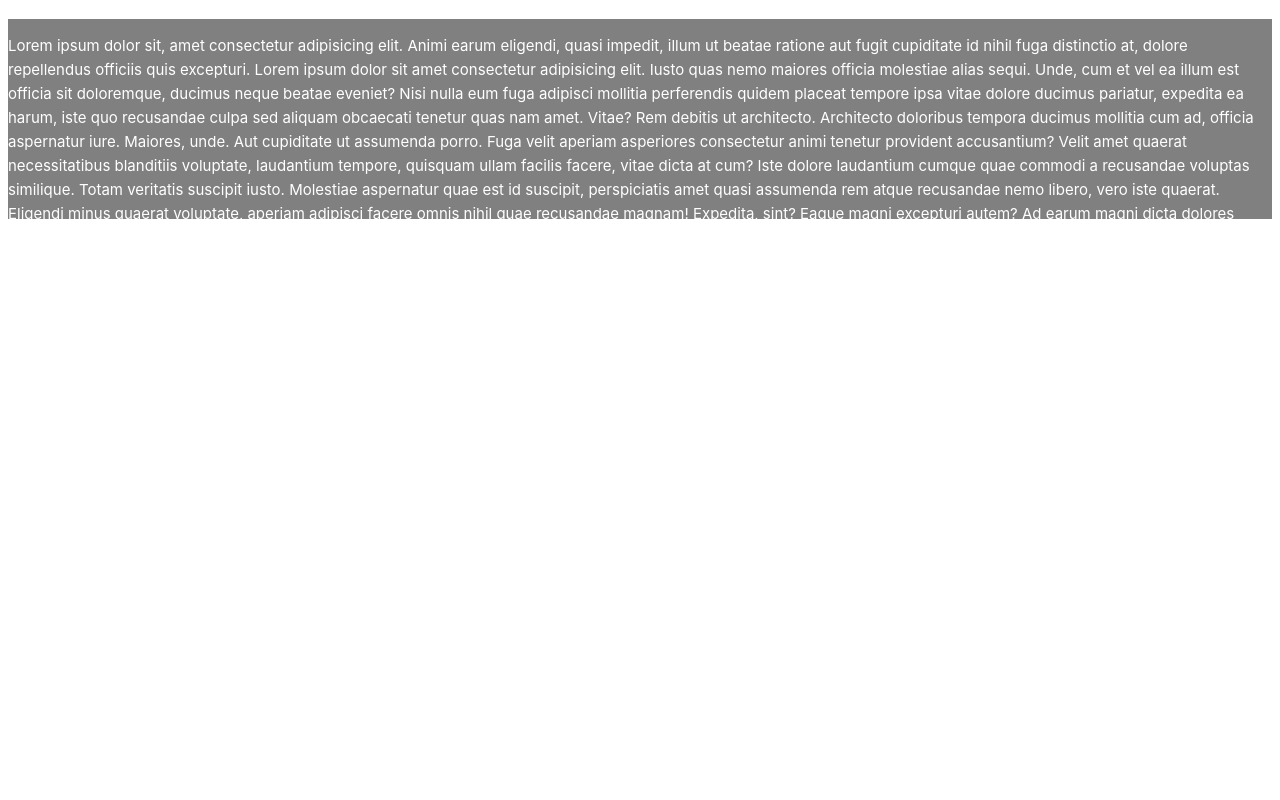
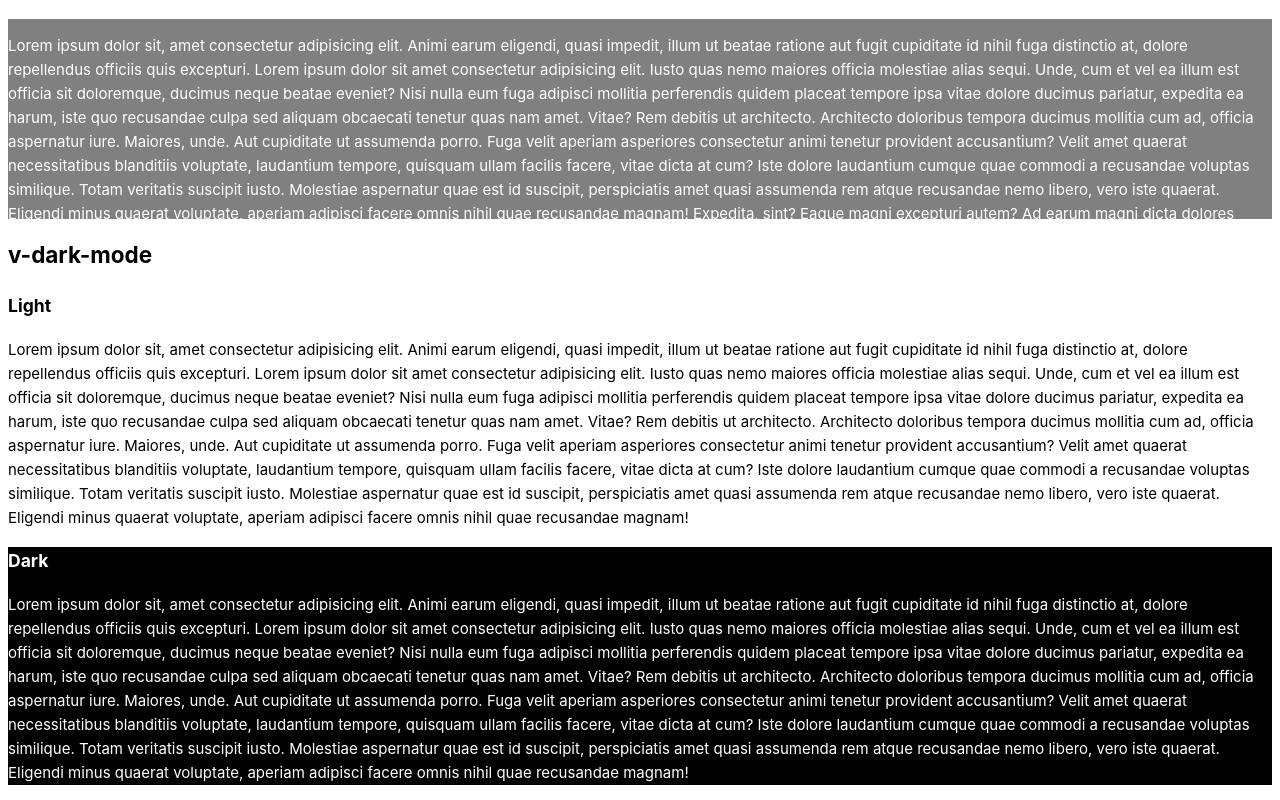
Before and after one commit to dot357/vue-directives, a Vue app: page / in a window 1280 px wide. Shown: the part 1877-2677 px from the top of the page. Before the commit the page ends 2104 px from the top, so only its background shows below. Built offline with nearby package versions, Linux system fonts and the light colour scheme; the HTML template or start-up script is replaced by a standard one.

Commit message:
feat(v-dark-mode)

```diff
--- a/src/App.vue
+++ b/src/App.vue
@@ -181,6 +181,54 @@ const scrollEvents = {
         </p>
       </div>
     </section>
+
+    <section class="dark-mode-section">
+      <h2>v-dark-mode</h2>
+      <div>
+        <div>
+          <h3>Light</h3>
+          <p>
+            Lorem ipsum dolor sit, amet consectetur adipisicing elit. Animi earum eligendi, quasi
+            impedit, illum ut beatae ratione aut fugit cupiditate id nihil fuga distinctio at,
+            dolore repellendus officiis quis excepturi. Lorem ipsum dolor sit amet consectetur
+            adipisicing elit. Iusto quas nemo maiores officia molestiae alias sequi. Unde, cum et
+            vel ea illum est officia sit doloremque, ducimus neque beatae eveniet? Nisi nulla eum
+            fuga adipisci mollitia perferendis quidem placeat tempore ipsa vitae dolore ducimus
+            pariatur, expedita ea harum, iste quo recusandae culpa sed aliquam obcaecati tenetur
+            quas nam amet. Vitae? Rem debitis ut architecto. Architecto doloribus tempora ducimus
+            mollitia cum ad, officia aspernatur iure. Maiores, unde. Aut cupiditate ut assumenda
+            porro. Fuga velit aperiam asperiores consectetur animi tenetur provident accusantium?
+            Velit amet quaerat necessitatibus blanditiis voluptate, laudantium tempore, quisquam
+            ullam facilis facere, vitae dicta at cum? Iste dolore laudantium cumque quae commodi a
+            recusandae voluptas similique. Totam veritatis suscipit iusto. Molestiae aspernatur quae
+            est id suscipit, perspiciatis amet quasi assumenda rem atque recusandae nemo libero,
+            vero iste quaerat. Eligendi minus quaerat voluptate, aperiam adipisci facere omnis nihil
+            quae recusandae magnam!
+          </p>
+        </div>
+        <div v-dark-mode>
+          <h3>Dark</h3>
+          <p>
+            Lorem ipsum dolor sit, amet consectetur adipisicing elit. Animi earum eligendi, quasi
+            impedit, illum ut beatae ratione aut fugit cupiditate id nihil fuga distinctio at,
+            dolore repellendus officiis quis excepturi. Lorem ipsum dolor sit amet consectetur
+            adipisicing elit. Iusto quas nemo maiores officia molestiae alias sequi. Unde, cum et
+            vel ea illum est officia sit doloremque, ducimus neque beatae eveniet? Nisi nulla eum
+            fuga adipisci mollitia perferendis quidem placeat tempore ipsa vitae dolore ducimus
+            pariatur, expedita ea harum, iste quo recusandae culpa sed aliquam obcaecati tenetur
+            quas nam amet. Vitae? Rem debitis ut architecto. Architecto doloribus tempora ducimus
+            mollitia cum ad, officia aspernatur iure. Maiores, unde. Aut cupiditate ut assumenda
+            porro. Fuga velit aperiam asperiores consectetur animi tenetur provident accusantium?
+            Velit amet quaerat necessitatibus blanditiis voluptate, laudantium tempore, quisquam
+            ullam facilis facere, vitae dicta at cum? Iste dolore laudantium cumque quae commodi a
+            recusandae voluptas similique. Totam veritatis suscipit iusto. Molestiae aspernatur quae
+            est id suscipit, perspiciatis amet quasi assumenda rem atque recusandae nemo libero,
+            vero iste quaerat. Eligendi minus quaerat voluptate, aperiam adipisci facere omnis nihil
+            quae recusandae magnam!
+          </p>
+        </div>
+      </div>
+    </section>
   </div>
 </template>
 
@@ -200,4 +248,14 @@ const scrollEvents = {
   color: #4caf50;
   font-weight: bold;
 }
+
+.dark-mode-section {
+  background-color: white;
+  color: black;
+}
+
+.dark-mode-section .prefers-dark {
+  background-color: black;
+  color: white;
+}
 </style>
--- /dev/null
+++ b/src/directives/darkModeCustomDirective.ts
@@ -0,0 +1,25 @@
+type ExtendedDarkModeElement = HTMLElement & {
+  _initialColorScheme?: string
+}
+
+export const vDarkMode = {
+  mounted(el: ExtendedDarkModeElement) {
+    // get initial color scheme
+    const initialColorScheme = window.matchMedia('(prefers-color-scheme: dark)').matches
+      ? 'dark'
+      : 'light'
+    console.log('Initial color scheme:', initialColorScheme)
+
+    function init() {
+      el._initialColorScheme = initialColorScheme
+      el.style.colorScheme = 'dark'
+      el.classList.add('prefers-dark')
+    }
+
+    init()
+  },
+  beforeUnmount(el: ExtendedDarkModeElement) {
+    el.style.colorScheme = el._initialColorScheme ?? 'light'
+    el.classList.remove('prefers-dark')
+  },
+}
--- a/src/main.ts
+++ b/src/main.ts
@@ -11,6 +11,7 @@ import { vClickOutside } from './directives/clickOutsideCustomDirective'
 import { vDrag } from './directives/dragCustomDirective'
 import { vResizable } from './directives/resizableCustomDirective'
 import { vScroll } from './directives/scrollCustomDirective'
+import { vDarkMode } from './directives/darkModeCustomDirective'
 
 const app = createApp(App)
 
@@ -24,5 +25,6 @@ app.directive('click-outside', vClickOutside)
 app.directive('drag', vDrag)
 app.directive('resizable', vResizable)
 app.directive('scroll', vScroll)
+app.directive('dark-mode', vDarkMode)
 
 app.mount('#app')
```
